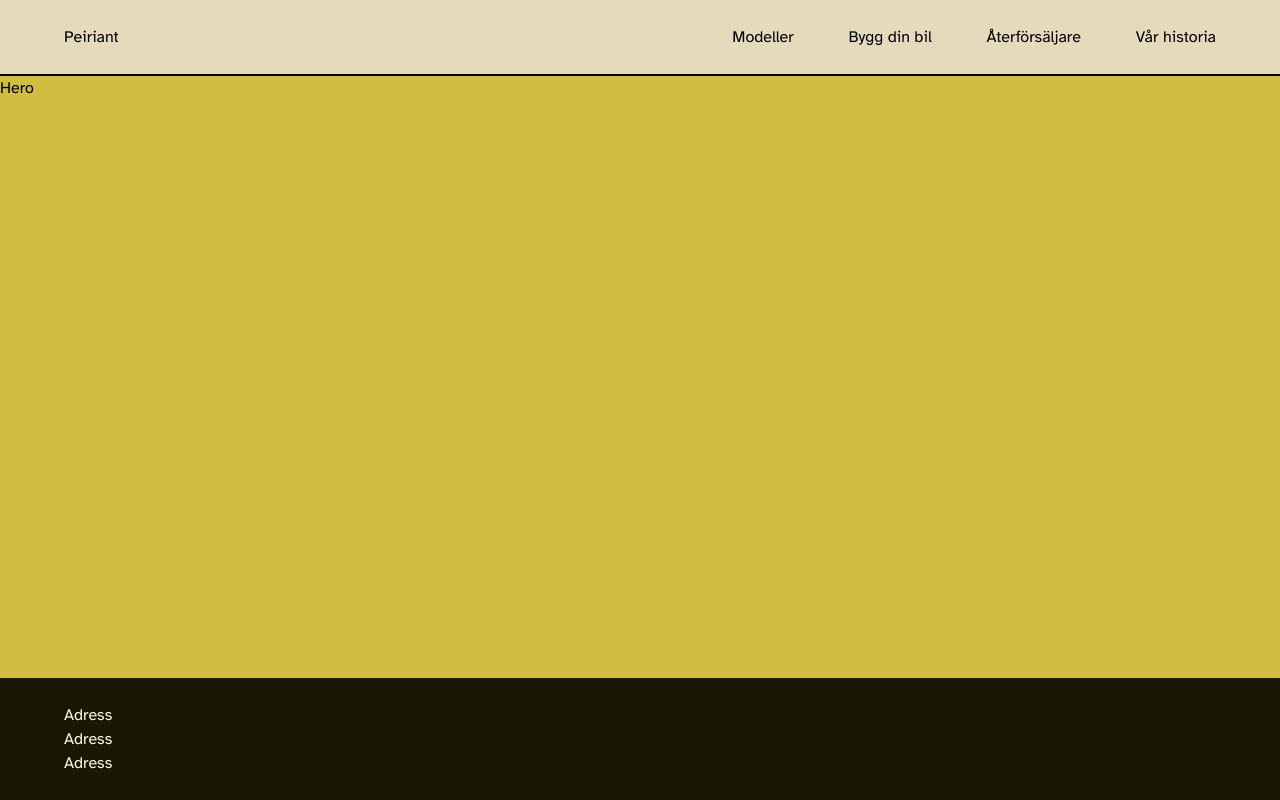
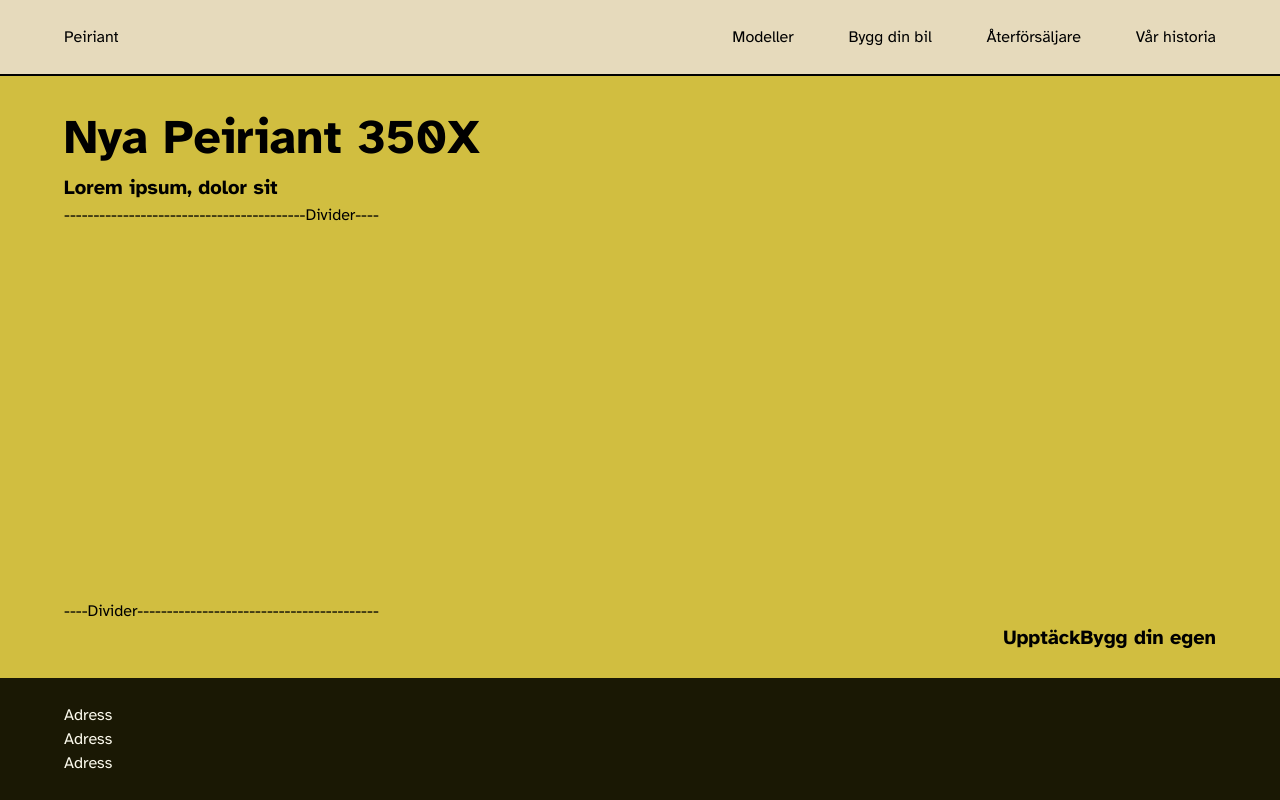
Before and after one commit to JT350120/exjobb, a Vue app: page / in a window 1280 px wide. Built offline with nearby package versions, Linux system fonts and the light colour scheme.

Commit message:
Hero section base layout and CSS fix to treat the area between header and footer correctly

```diff
--- a/src/App.vue
+++ b/src/App.vue
@@ -17,8 +17,10 @@
 <template>
   <div class="flex flex-col min-h-screen">
     <Header />
-      <Menu v-show="store.menuOpen"/>
-      <Hero class="flex-grow"/>
+    <div class="flex-grow flex">
+      <Menu v-show="store.menuOpen" class="w-full" />
+      <Hero v-show="!store.menuOpen" class="w-full" />
+    </div>
     <Footer />
   </div>
 </template>
--- a/src/components/Header.vue
+++ b/src/components/Header.vue
@@ -39,10 +39,10 @@ function burgerAnimation() {
     </nav>
 
     <!--Mobile hamburger menu-->
-    <div class="md:hidden flex flex-col" @click="store.menuOpen = !store.menuOpen">
-      <div class="bg-black w-[35px] h-[2px] mb-[8px]"></div>
-      <div class="bg-black w-[35px] h-[2px] mb-[8px]"></div>
-      <div class="bg-black w-[35px] h-[2px]"></div>
+    <div class="md:hidden flex flex-col w-[35px] h-[22px]" @click="store.menuOpen = !store.menuOpen">
+      <div class="bg-black w-[35px] h-[2px] mb-[8px] duration-200" :class="{ upperClose: store.menuOpen }"></div>
+      <div class="bg-black w-[35px] h-[2px] mb-[8px]" :class="{hidden: store.menuOpen }"></div>
+      <div class="bg-black w-[35px] h-[2px] duration-200" :class="{ lowerClose: store.menuOpen }"></div>
     </div>
   </header>
 
@@ -57,4 +57,17 @@ header {
   justify-content: space-between;
   z-index: 99;
 }
+
+.upperClose {
+  transition: 0.2s;
+  transform: rotate(45deg);
+  position: relative;
+  top: 10px;
+}
+
+.lowerClose {
+  transition: 0.2s;
+  transform: rotate(-45deg);
+  position: relative;
+}
 </style>
--- a/src/components/Hero.vue
+++ b/src/components/Hero.vue
@@ -7,8 +7,19 @@
 </script>
 
 <template>
-  <div class="w-full bg-yellow">
-    Hero
+  <div class="w-full flex flex-col justify-between bg-yellow py-y-standard px-x-standard">
+    <div>
+      <h1 class="text-xl md:text-2xl font-bold">Nya Peiriant 350X</h1>
+      <h2 class="text-md md:text-lg font-bold">Lorem ipsum, dolor sit</h2>
+      <p>-----------------------------------------Divider----</p>
+    </div>
+    <div>
+      <p>----Divider-----------------------------------------</p>
+      <div class="flex justify-end">
+        <h2 class="text-md md:text-lg font-bold">Upptäck</h2>
+        <h2 class="text-md md:text-lg font-bold">Bygg din egen</h2>
+      </div>
+    </div>
   </div>
 </template>
 
--- a/src/components/Menu.vue
+++ b/src/components/Menu.vue
@@ -7,7 +7,7 @@
 </script>
 
 <template>
-  <nav class="md:hidden z-999 text-lg w-full h-full top-0 absolute flex flex-col items-center justify-center px-x-standard bg-white">
+  <nav class="md:hidden z-999 text-lg w-full flex flex-col items-center px-x-standard bg-white">
     <div class="mb-y-standard">
       <a>Modeller</a>
     </div>
```
